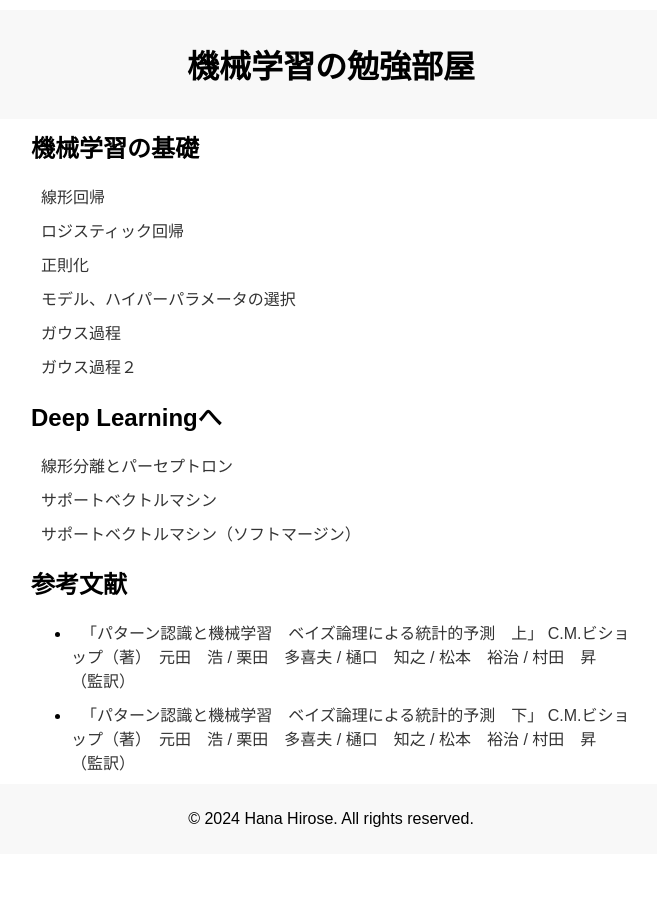
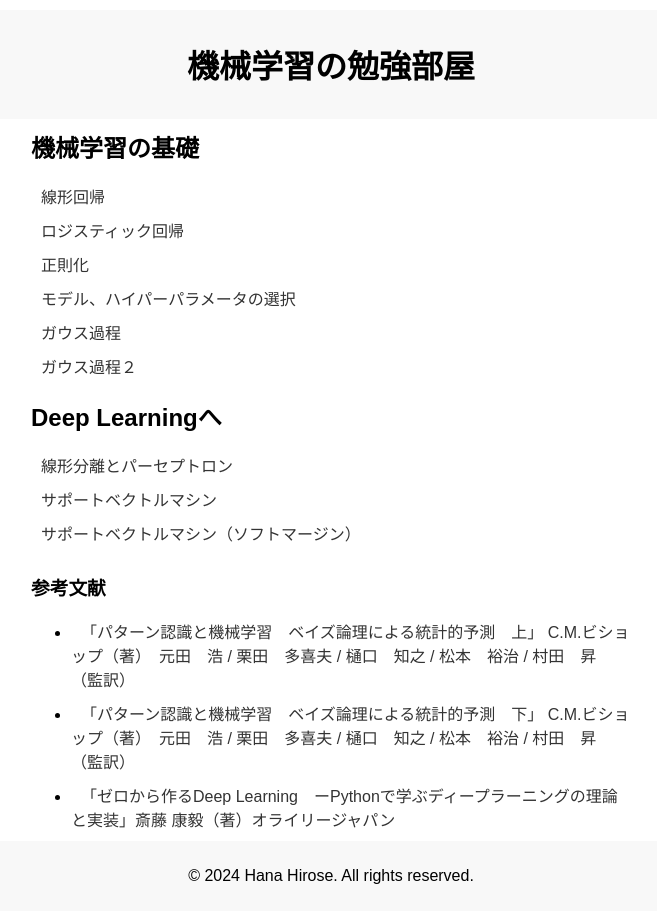
Before and after one commit to HanaHirose/HanaHirose.github.io, a plain HTML site: page index.html in a window 1280 px wide. Shown: the whole page, without its empty margins (309-966 px from the left). Before the commit the page ends 864 px from the top, so only its background shows below. Drawn offline with Linux system fonts and the light colour scheme.

Commit message:
Update index.html
added reference book

```diff
--- a/index.html
+++ b/index.html
@@ -37,10 +37,11 @@
 
     <nav>
         <div class="nav-container">
-            <h2>参考文献</h2>
+            <h3>参考文献</h3>
             <ul class="reference-list">
                 <li><a href="https://www.maruzen-publishing.co.jp/item/b294524.html">「パターン認識と機械学習　ベイズ論理による統計的予測　上」 C.M.ビショップ（著）　元田　浩 / 栗田　多喜夫 / 樋口　知之 / 松本　裕治 / 村田　昇 （監訳）</a></li>
                 <li><a href="https://www.maruzen-publishing.co.jp/item/b294551.html">「パターン認識と機械学習　ベイズ論理による統計的予測　下」 C.M.ビショップ（著）　元田　浩 / 栗田　多喜夫 / 樋口　知之 / 松本　裕治 / 村田　昇 （監訳）</a></li>
+                <li><a href="https://www.oreilly.co.jp/books/9784873117584/">「ゼロから作るDeep Learning　ーPythonで学ぶディープラーニングの理論と実装」斎藤 康毅（著）オライリージャパン</a></li>
             </ul>
         </div>
     </nav>
```
